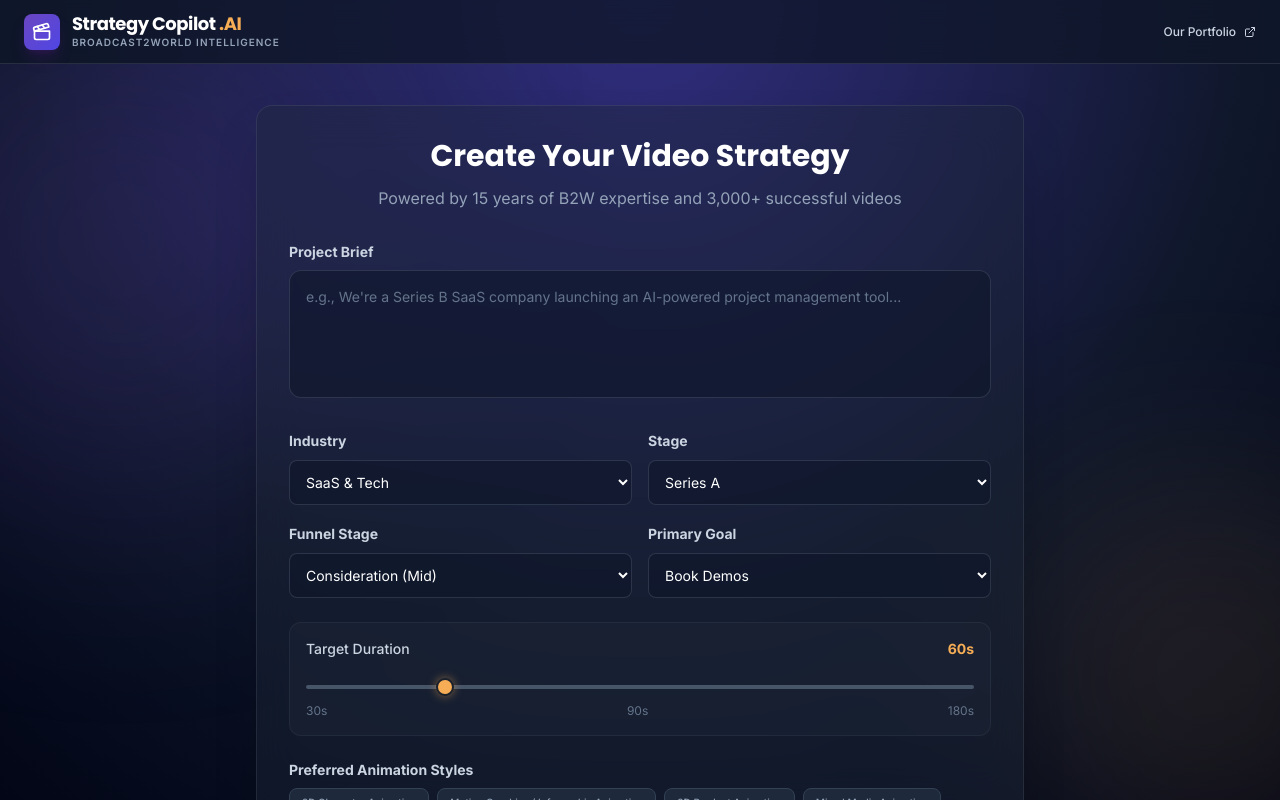
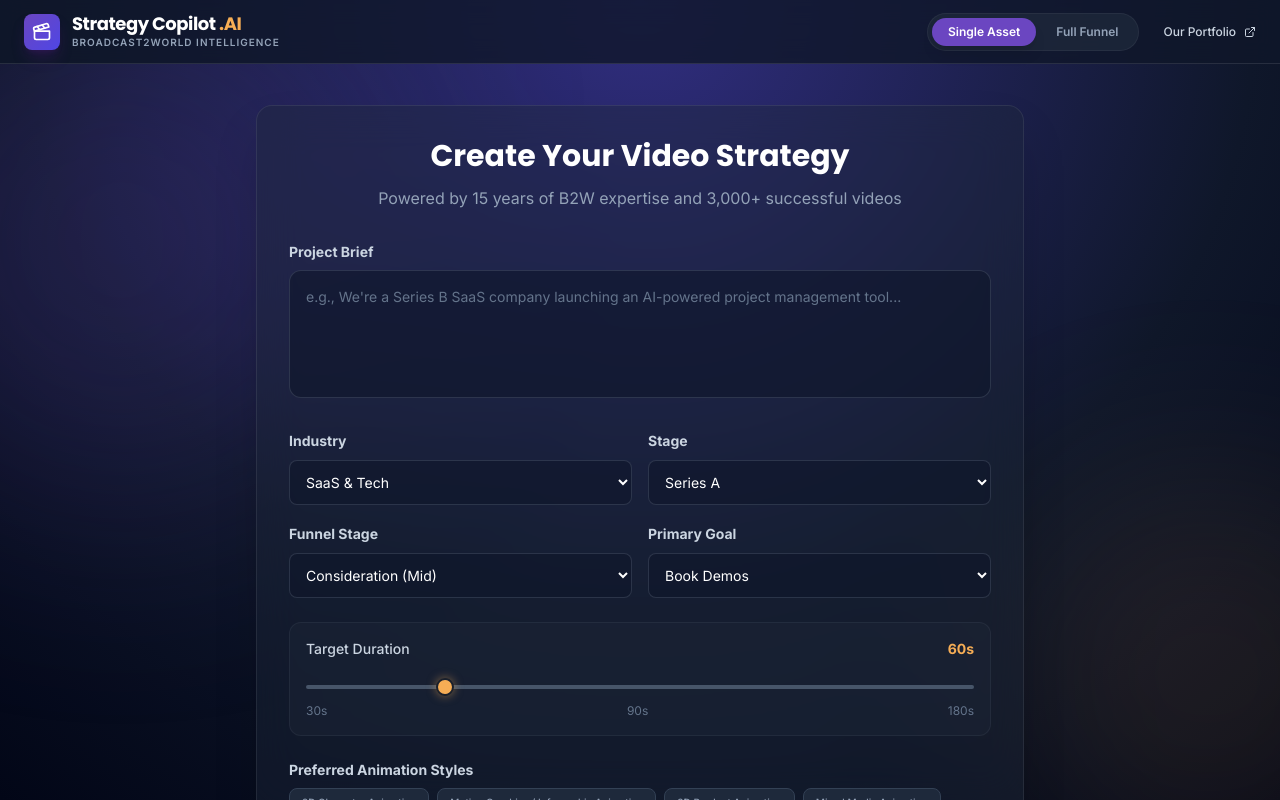
Before and after one commit to Prg-Yash/b2w-stratery-ai, a plain HTML site: page index.html in a window 1280 px wide. Drawn offline with nearby package versions, Linux system fonts and the light colour scheme.

Commit message:
COMPLETED. ADDED README.MD

```diff
--- a/index.html
+++ b/index.html
@@ -87,7 +87,7 @@
 
         <!-- Mode Toggle -->
         <div
-          class="hidden md:flex items-center gap-1 bg-slate-800/80 rounded-full p-1 border border-white/5"
+          class="md:flex items-center gap-1 bg-slate-800/80 rounded-full p-1 border border-white/5"
         >
           <button
             id="mode-single"
```
Also changed, not shown: README-PRODUCTION.md (deleted), README.md (added).
